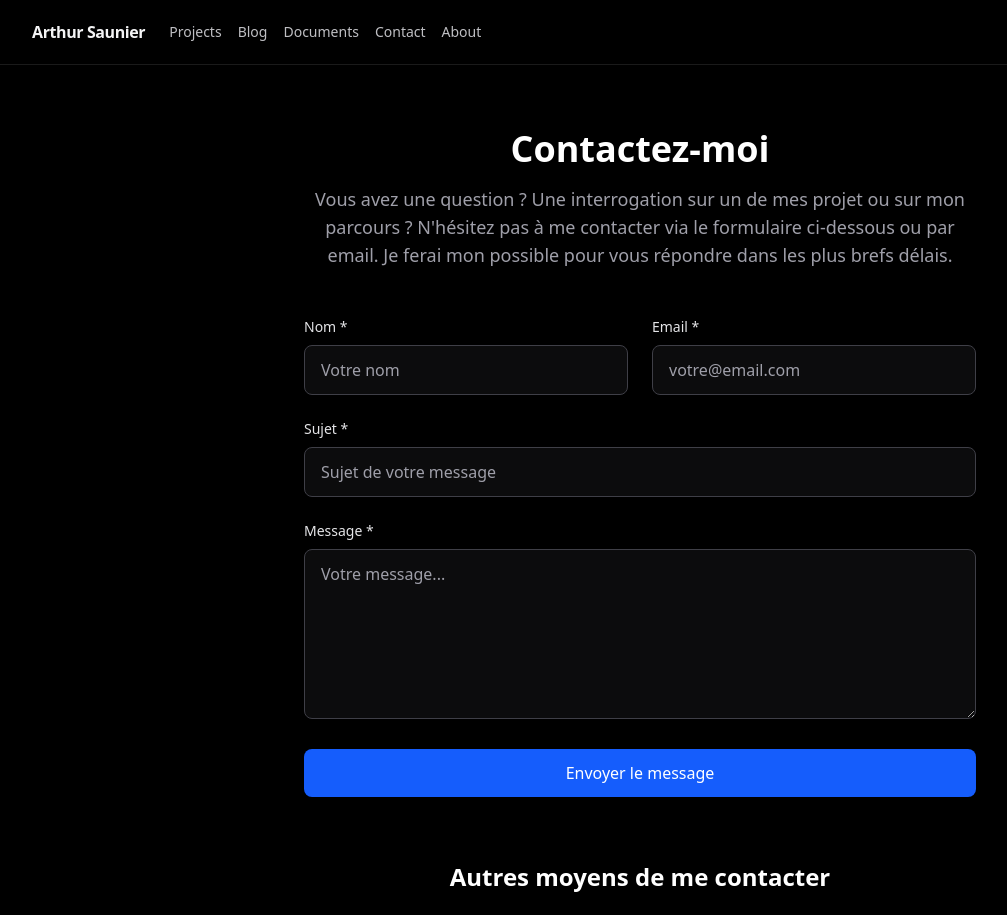
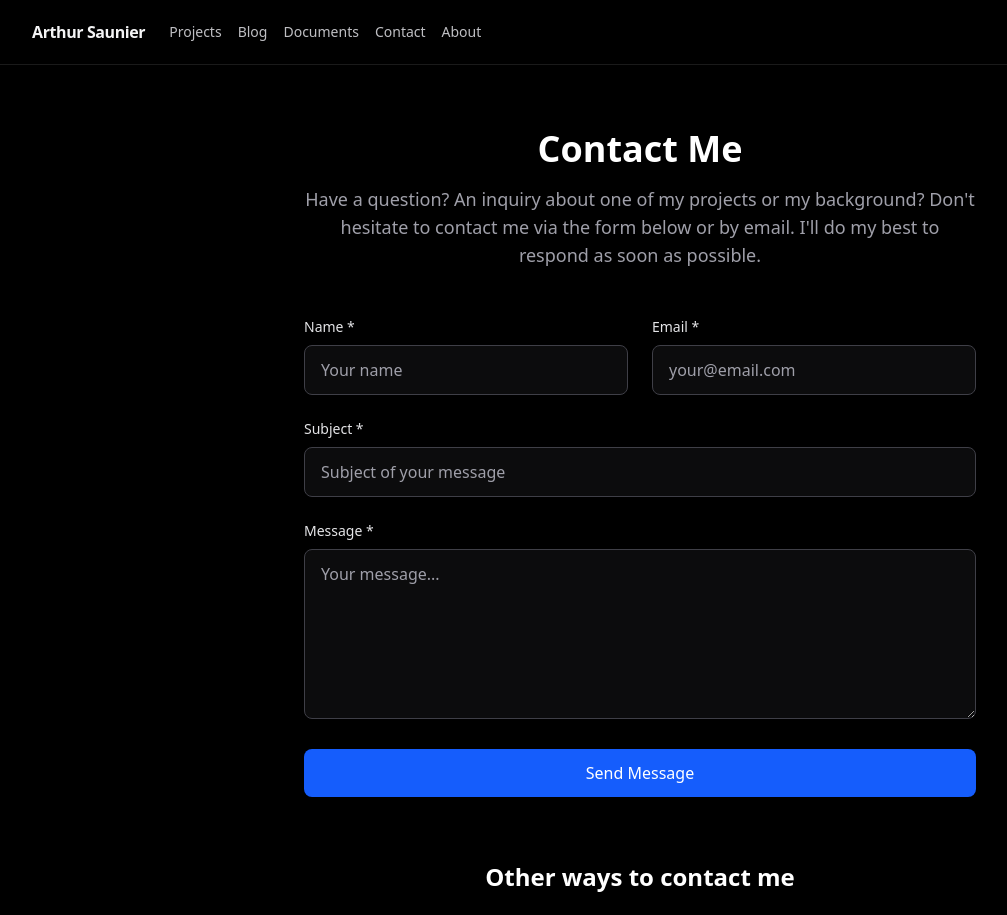
Before and after one commit to Wisered/SitePerso, a Next.js app: page /contact in a window 1280 px wide. Shown: the top 915 px of the page, without its empty margins (0-1007 px from the left). Built offline with nearby package versions, Linux system fonts and the light colour scheme.

Commit message:
changed page language

```diff
--- a/src/app/contact/page.tsx
+++ b/src/app/contact/page.tsx
@@ -2,7 +2,7 @@ import ContactForm from "@/components/contact-form";
 
 export const metadata = {
   title: "Contact - Arthur Saunier",
-  description: "Contactez-moi pour discuter de vos projets ou pour toute question.",
+  description: "Contact me to discuss your projects or for any questions.",
 };
 
 export default function ContactPage() {
@@ -12,11 +12,11 @@ export default function ContactPage() {
         {/* Header */}
         <div className="text-center mb-12">
           <h1 className="text-4xl font-bold text-white mb-4">
-            Contactez-moi
+            Contact Me
           </h1>
           <p className="text-lg text-zinc-400 max-w-2xl mx-auto">
-            Vous avez une question ? Une interrogation sur un de mes projet ou sur mon parcours ? N&apos;hésitez pas à me contacter via le formulaire ci-dessous ou par email.
-            Je ferai mon possible pour vous répondre dans les plus brefs délais.
+            Have a question? An inquiry about one of my projects or my background? Don&apos;t hesitate to contact me via the form below or by email.
+            I&apos;ll do my best to respond as soon as possible.
           </p>
         </div>
 
@@ -28,14 +28,14 @@ export default function ContactPage() {
         {/* Alternative Contact Methods */}
         <div className="text-center">
           <h2 className="text-2xl font-semibold text-white mb-6">
-            Autres moyens de me contacter
+            Other ways to contact me
           </h2>
           <div className="grid grid-cols-1 md:grid-cols-2 gap-6 max-w-2xl mx-auto">
             <div className="bg-zinc-900/50 border border-zinc-700 rounded-lg p-6">
               <h3 className="text-lg font-medium text-white mb-2">Email</h3>
               <p className="text-zinc-400">
                 <a
-                  href="mailto:votre@email.com"
+                  href="mailto:contact@arthursaunier.fr"
                   className="text-blue-400 hover:text-blue-300 transition-colors"
                 >
                   contact@arthursaunier.fr
@@ -51,7 +51,7 @@ export default function ContactPage() {
                   rel="noopener noreferrer"
                   className="text-blue-400 hover:text-blue-300 transition-colors"
                 >
-                  Connectons-nous
+                  Let&apos;s connect
                 </a>
               </p>
             </div>
--- a/src/components/contact-form.tsx
+++ b/src/components/contact-form.tsx
@@ -33,23 +33,23 @@ export default function ContactForm() {
     const newErrors: FormErrors = {};
 
     if (!formData.name.trim()) {
-      newErrors.name = "Le nom est requis";
+      newErrors.name = "Name is required";
     }
 
     if (!formData.email.trim()) {
-      newErrors.email = "L'email est requis";
+      newErrors.email = "Email is required";
     } else if (!/^[^\s@]+@[^\s@]+\.[^\s@]+$/.test(formData.email)) {
-      newErrors.email = "Format d'email invalide";
+      newErrors.email = "Invalid email format";
     }
 
     if (!formData.subject.trim()) {
-      newErrors.subject = "Le sujet est requis";
+      newErrors.subject = "Subject is required";
     }
 
     if (!formData.message.trim()) {
-      newErrors.message = "Le message est requis";
+      newErrors.message = "Message is required";
     } else if (formData.message.trim().length < 10) {
-      newErrors.message = "Le message doit contenir au moins 10 caractères";
+      newErrors.message = "Message must be at least 10 characters long";
     }
 
     setErrors(newErrors);
@@ -93,9 +93,9 @@ export default function ContactForm() {
         setSubmitStatus("success");
         setFormData({ name: "", email: "", subject: "", message: "" });
       } else if (response.status === 429) {
-        // Rate limit atteint
+        // Rate limit reached
         setSubmitStatus("rate-limited");
-        setRateLimitMessage(data.error || "Limite d'envoi atteinte");
+        setRateLimitMessage(data.error || "Sending limit reached");
       } else {
         setSubmitStatus("error");
       }
@@ -112,7 +112,7 @@ export default function ContactForm() {
         <div className="grid grid-cols-1 md:grid-cols-2 gap-6">
           <div>
             <label htmlFor="name" className="block text-sm font-medium text-zinc-200 mb-2">
-              Nom *
+              Name *
             </label>
             <input
               type="text"
@@ -123,7 +123,7 @@ export default function ContactForm() {
               className={`w-full px-4 py-3 bg-zinc-900/50 border rounded-lg text-white placeholder-zinc-400 focus:outline-none focus:ring-2 focus:ring-blue-500 transition-colors ${
                 errors.name ? "border-red-500" : "border-zinc-700"
               }`}
-              placeholder="Votre nom"
+              placeholder="Your name"
             />
             {errors.name && <p className="mt-1 text-sm text-red-400">{errors.name}</p>}
           </div>
@@ -141,7 +141,7 @@ export default function ContactForm() {
               className={`w-full px-4 py-3 bg-zinc-900/50 border rounded-lg text-white placeholder-zinc-400 focus:outline-none focus:ring-2 focus:ring-blue-500 transition-colors ${
                 errors.email ? "border-red-500" : "border-zinc-700"
               }`}
-              placeholder="votre@email.com"
+              placeholder="your@email.com"
             />
             {errors.email && <p className="mt-1 text-sm text-red-400">{errors.email}</p>}
           </div>
@@ -149,7 +149,7 @@ export default function ContactForm() {
 
         <div>
           <label htmlFor="subject" className="block text-sm font-medium text-zinc-200 mb-2">
-            Sujet *
+            Subject *
           </label>
           <input
             type="text"
@@ -160,7 +160,7 @@ export default function ContactForm() {
             className={`w-full px-4 py-3 bg-zinc-900/50 border rounded-lg text-white placeholder-zinc-400 focus:outline-none focus:ring-2 focus:ring-blue-500 transition-colors ${
               errors.subject ? "border-red-500" : "border-zinc-700"
             }`}
-            placeholder="Sujet de votre message"
+            placeholder="Subject of your message"
           />
           {errors.subject && <p className="mt-1 text-sm text-red-400">{errors.subject}</p>}
         </div>
@@ -178,7 +178,7 @@ export default function ContactForm() {
             className={`w-full px-4 py-3 bg-zinc-900/50 border rounded-lg text-white placeholder-zinc-400 focus:outline-none focus:ring-2 focus:ring-blue-500 transition-colors resize-y ${
               errors.message ? "border-red-500" : "border-zinc-700"
             }`}
-            placeholder="Votre message..."
+            placeholder="Your message..."
           />
           {errors.message && <p className="mt-1 text-sm text-red-400">{errors.message}</p>}
         </div>
@@ -188,13 +188,13 @@ export default function ContactForm() {
           disabled={isSubmitting}
           className="w-full bg-blue-600 hover:bg-blue-700 disabled:bg-blue-800 disabled:cursor-not-allowed text-white font-medium py-3 px-6 rounded-lg transition-colors focus:outline-none focus:ring-2 focus:ring-blue-500 focus:ring-offset-2 focus:ring-offset-zinc-900"
         >
-          {isSubmitting ? "Envoi en cours..." : "Envoyer le message"}
+          {isSubmitting ? "Sending..." : "Send Message"}
         </button>
 
         {submitStatus === "success" && (
           <div className="p-4 bg-green-900/30 border border-green-500/30 rounded-lg">
             <p className="text-green-400 text-center">
-              ✅ Message envoyé avec succès ! Je vous répondrai dans les plus brefs délais.
+              ✅ Message sent successfully! I will reply to you as soon as possible.
             </p>
           </div>
         )}
@@ -202,7 +202,7 @@ export default function ContactForm() {
         {submitStatus === "error" && (
           <div className="p-4 bg-red-900/30 border border-red-500/30 rounded-lg">
             <p className="text-red-400 text-center">
-              ❌ Une erreur s&apos;est produite lors de l&apos;envoi. Veuillez réessayer.
+              ❌ An error occurred while sending. Please try again.
             </p>
           </div>
         )}
@@ -213,7 +213,7 @@ export default function ContactForm() {
               ⏳ {rateLimitMessage}
             </p>
             <p className="text-yellow-300 text-center text-sm mt-2">
-              Pour éviter le spam, il y a une limite de 3 messages par heure.
+              To prevent spam, there is a limit of 3 messages per hour.
             </p>
           </div>
         )}
```
